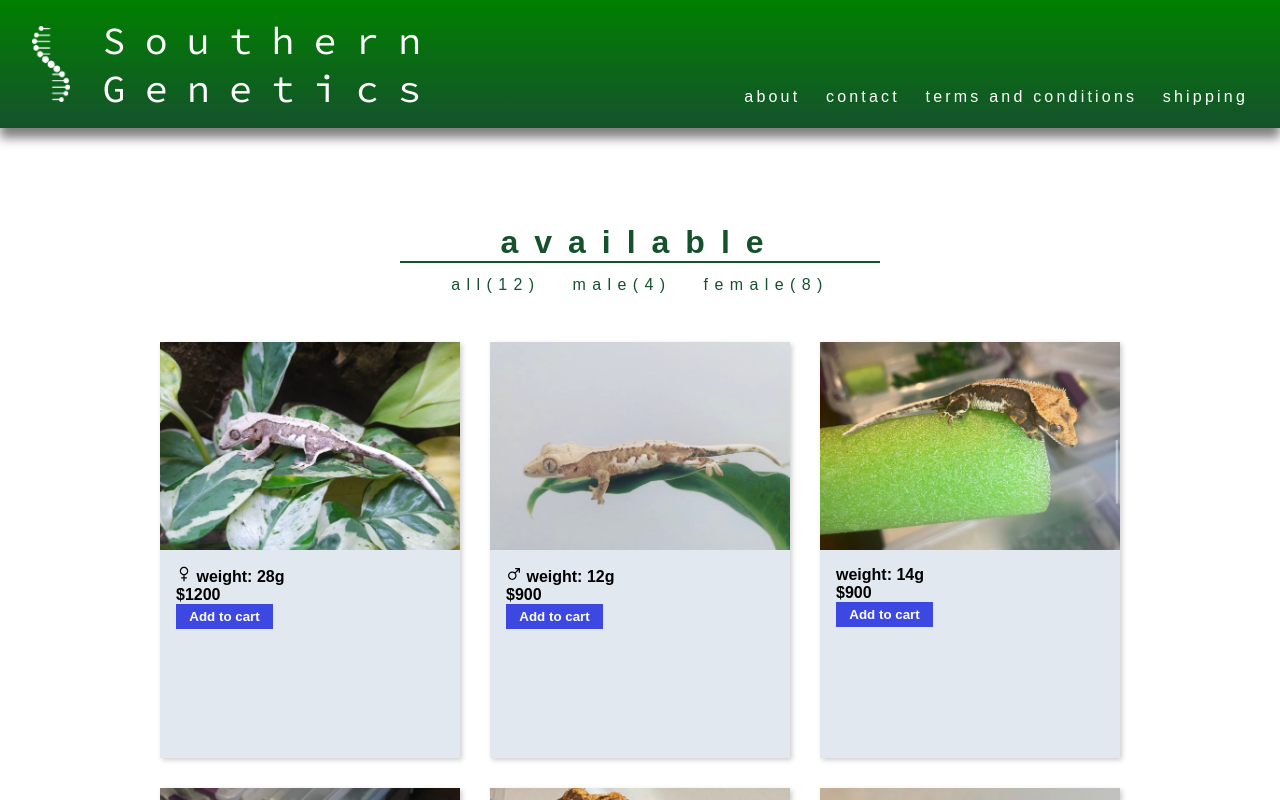
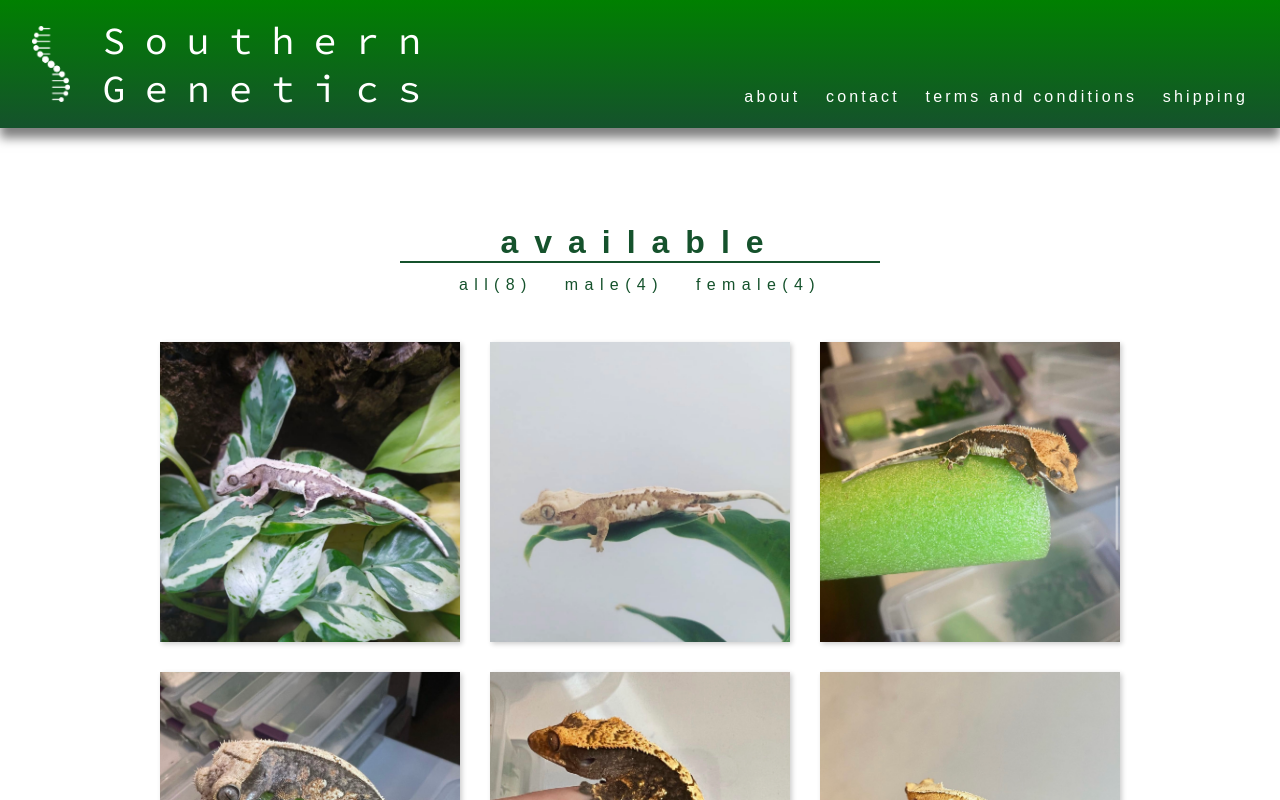
Before and after one commit to JoshuaMeeks/sogen-reptiles, a React (Create React App) app: page / in a window 1280 px wide. Shown: the top 800 px of the page. Built offline with nearby package versions, Linux system fonts and the light colour scheme.

Commit message:
Change card layout

```diff
--- a/src/App.js
+++ b/src/App.js
@@ -13,9 +13,9 @@ function App() {
       <div className="title-container">
         <h1 className="title">available</h1>
         <ul>
-          <a href="#"><li>all(12)</li></a>
+          <a href="#"><li>all(8)</li></a>
           <a href="#"><li>male(4)</li></a>
-          <a href="#"><li>female(8)</li></a>
+          <a href="#"><li>female(4)</li></a>
         </ul>
       </div>
       <div className="card-container">
--- a/src/components/Card.css
+++ b/src/components/Card.css
@@ -4,15 +4,24 @@
   flex-direction: column;
   align-items: center;
   width: 300px;
-  min-height: 350px;
+  height: 300px;
   background-color: #e2e8f0;
   box-shadow: 2px 2px 5px 0 rgba(0, 0, 0, 0.2);
 }
 
 .card > img {
   width: 100%;
-  height: 50%;
+  height: 100%;
   object-fit: cover;
+}
+
+.card:hover {
+  background-color: black;
+  cursor: pointer;
+}
+
+.card > img:hover {
+  background-color: black;
 }
 
 .description {
--- a/src/components/Card.js
+++ b/src/components/Card.js
@@ -6,13 +6,13 @@ export const Card = ({ img, weight, sexIcon, price }) => {
   return (
     <div className='card'>
       <img src={img} alt="name" />
-      <div className="description">
+      {/* <div className="description">
         {sexIcon} weight: {weight}g<br/>
         <div className='cart-container'>
           ${price}<br/>
           <button>Add to cart</button>
         </div>
-      </div>
+      </div> */}
     </div>
   )
 }
```
